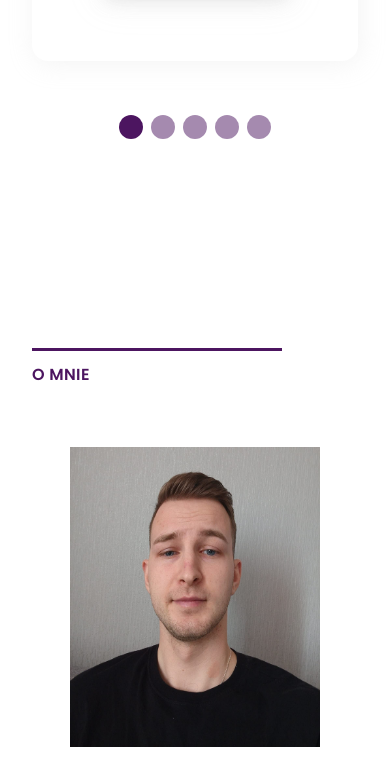
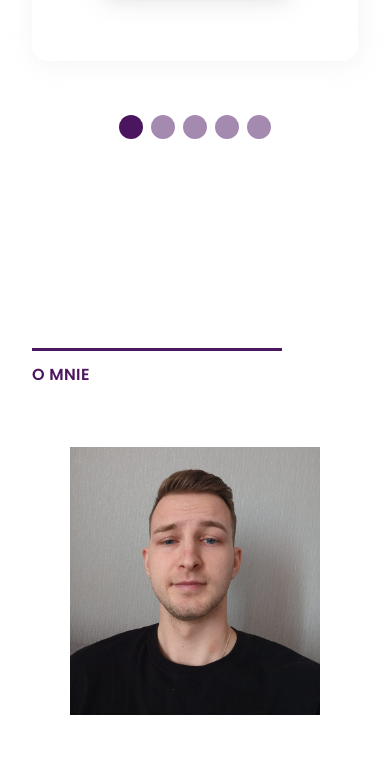
Before and after one commit to ppajor/portfolio, a Gatsby site: page / in a window 390 px wide. Shown: the part 3183-3945 px from the top of the page. Built offline with nearby package versions, Linux system fonts and the light colour scheme; Gatsby itself is replaced by a stand-in of ours.

Commit message:
Fixed img size on mobile screens

```diff
--- a/src/components/About/about.module.css
+++ b/src/components/About/about.module.css
@@ -24,7 +24,7 @@
 
 .img {
   width: 300px;
-  height: 325px;
+  height: 322px;
 }
 
 .aboutContentContainer {
@@ -59,7 +59,7 @@
 @media screen and (max-width: 1090px) {
   .img {
     width: 250px;
-    height: 300px;
+    height: 268px;
   }
   .container {
     flex-direction: column;
```
